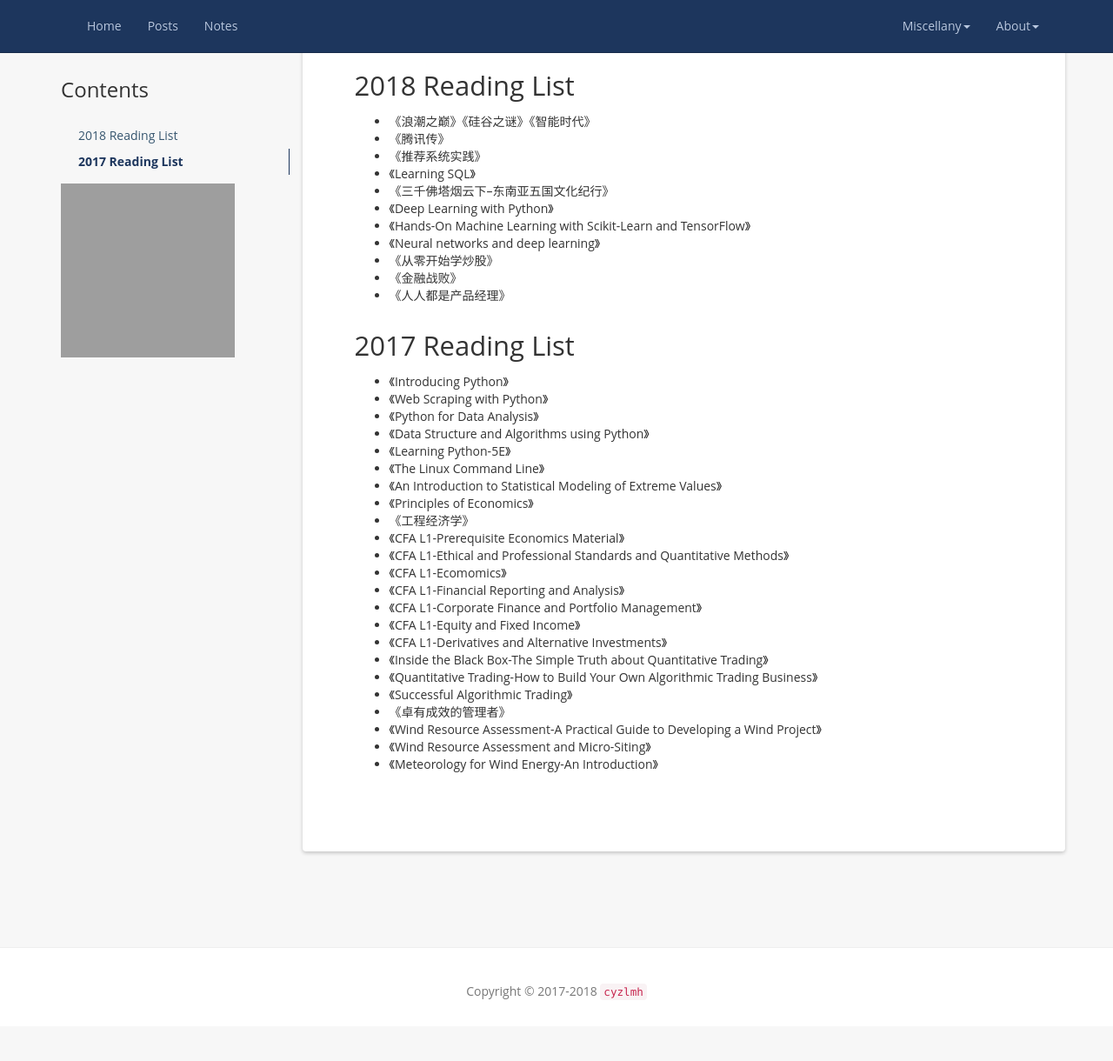
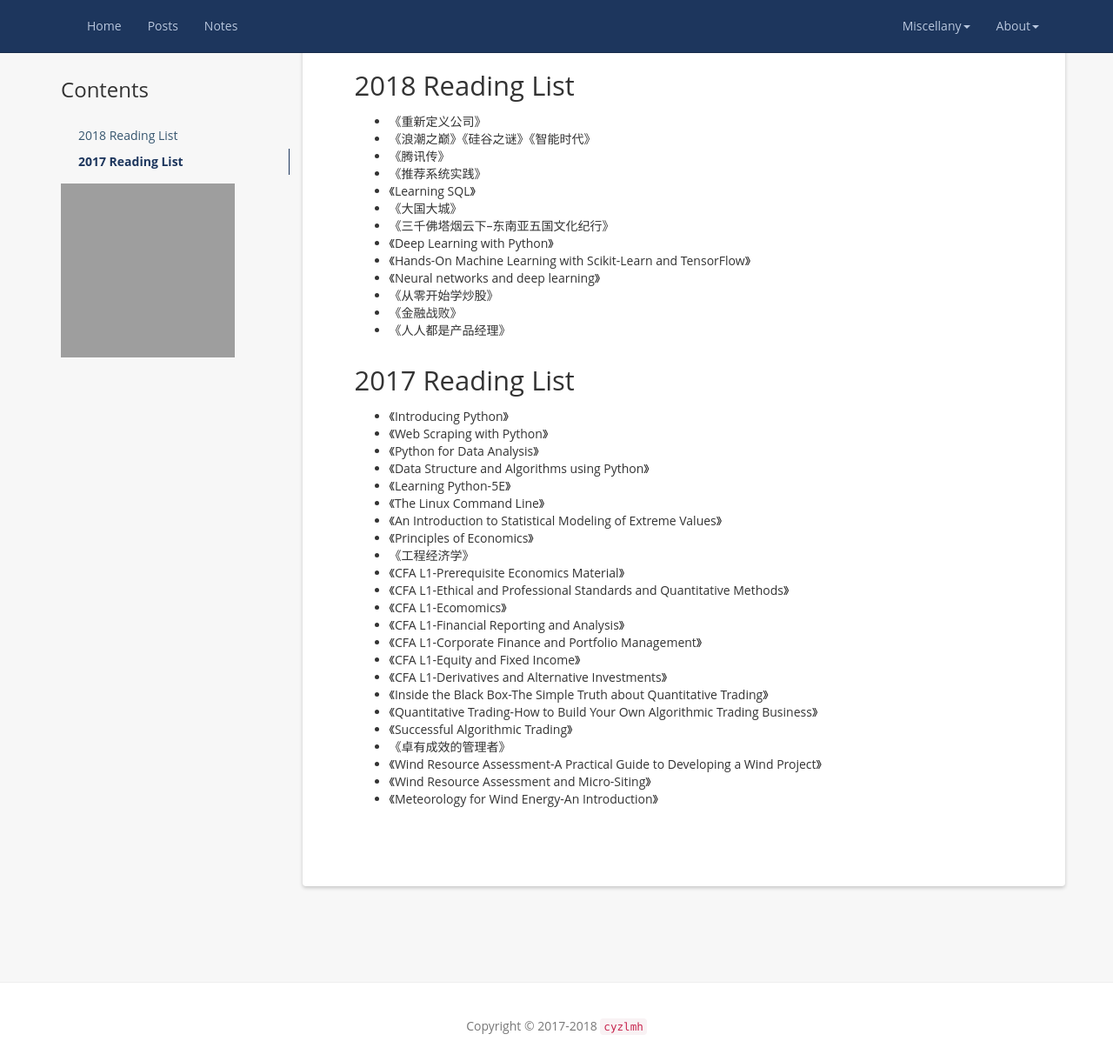
Before and after one commit to cyzlmh/cyzlmh.github.io, a Jekyll site: the page built from books.md, in a window 1280 px wide and 1220 px high. Shown: the whole window at 87% size. Built offline with Jekyll 4.4.1, drawn with Linux system fonts in a browser that asks for light colours; nearby versions of some CDN libraries; grey boxes are pictures that could not be loaded.

Commit message:
some comments

```diff
--- a/books.md
+++ b/books.md
@@ -11,10 +11,12 @@
 2018 Reading List
 ---
 
+- 《重新定义公司》
 - 《浪潮之巅》《硅谷之谜》《智能时代》
 - 《腾讯传》
 - 《推荐系统实践》
 - 《Learning SQL》
+- 《大国大城》
 - 《三千佛塔烟云下--东南亚五国文化纪行》
 - 《Deep Learning with Python》
 - 《Hands-On Machine Learning with Scikit-Learn and TensorFlow》
```
Also changed, not shown: _posts/2018-01-31-watched-movies.md (+4 -0 lines).
